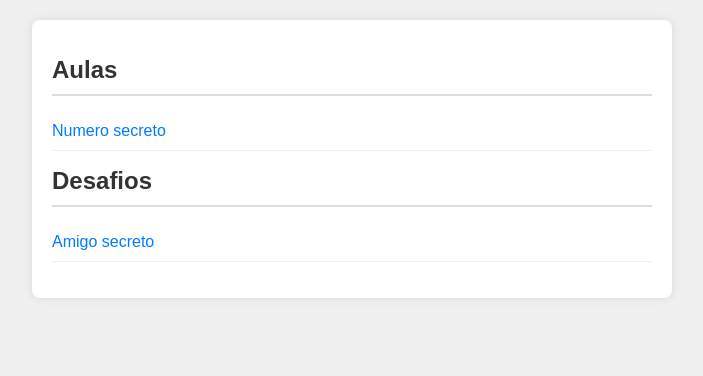
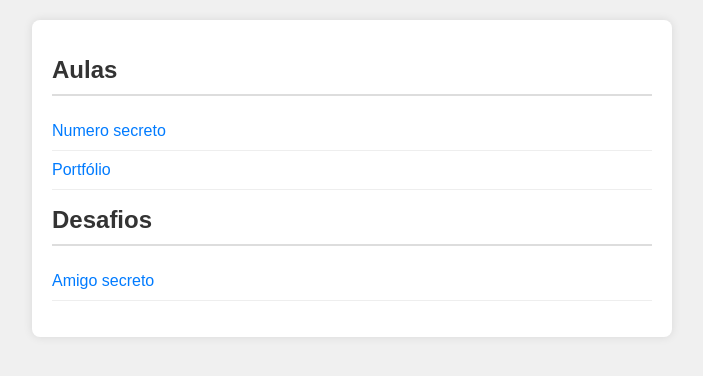
Before and after one commit to matheus-costa-dev/One-Oracle, a plain HTML site: page index.html in a window 1280 px wide. Shown: the whole page, without its empty margins (288-991 px from the left). Drawn offline with Linux system fonts and the light colour scheme.

Commit message:
criado link para portfolio no index.html da raiz

```diff
--- a/index.html
+++ b/index.html
@@ -12,6 +12,7 @@
             <h1>Aulas</h1>
             <ul>
                 <li><a href="aulas/numero-secreto/index.html">Numero secreto</a></li>
+                <li><a href="aulas/portfolio/index.html">Portfólio</a></li>
             </ul>
         </div>
         <div>
```
